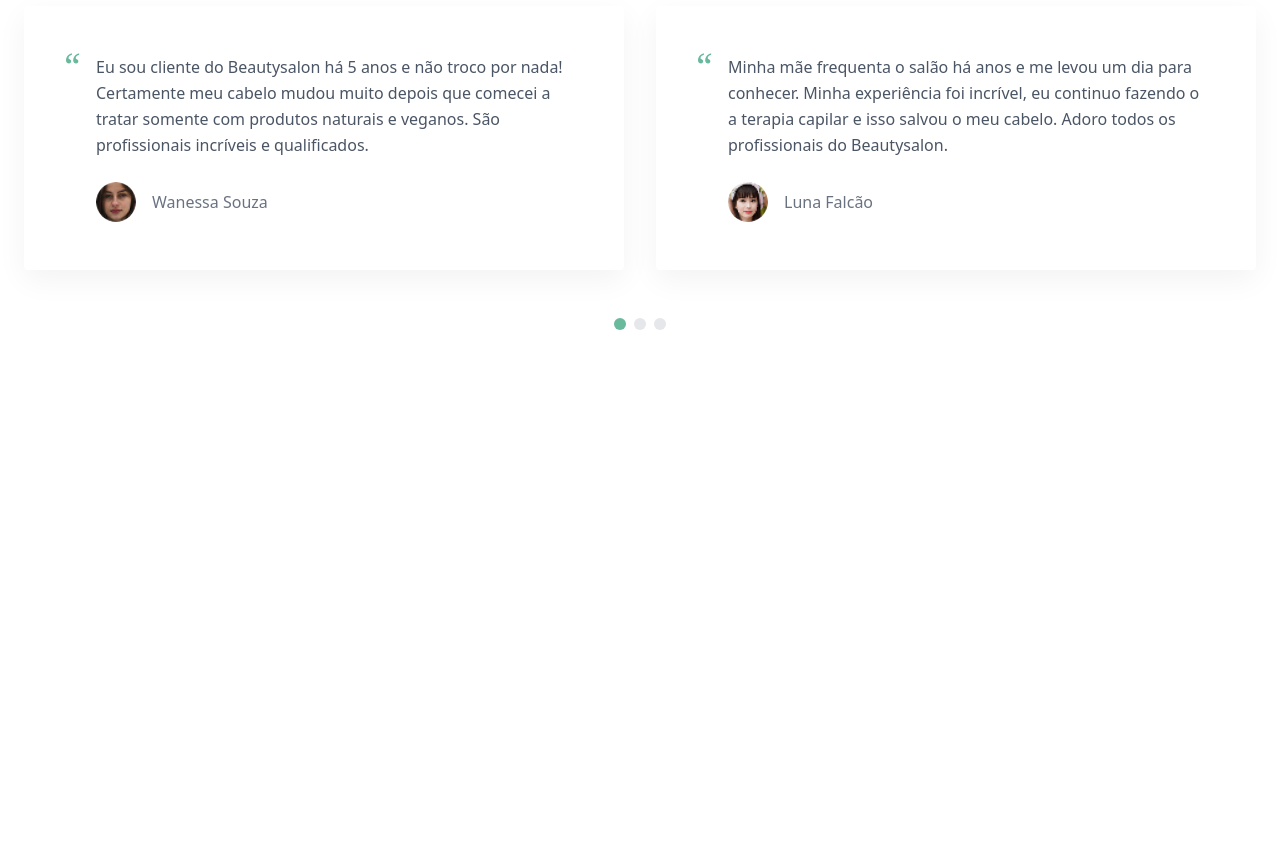
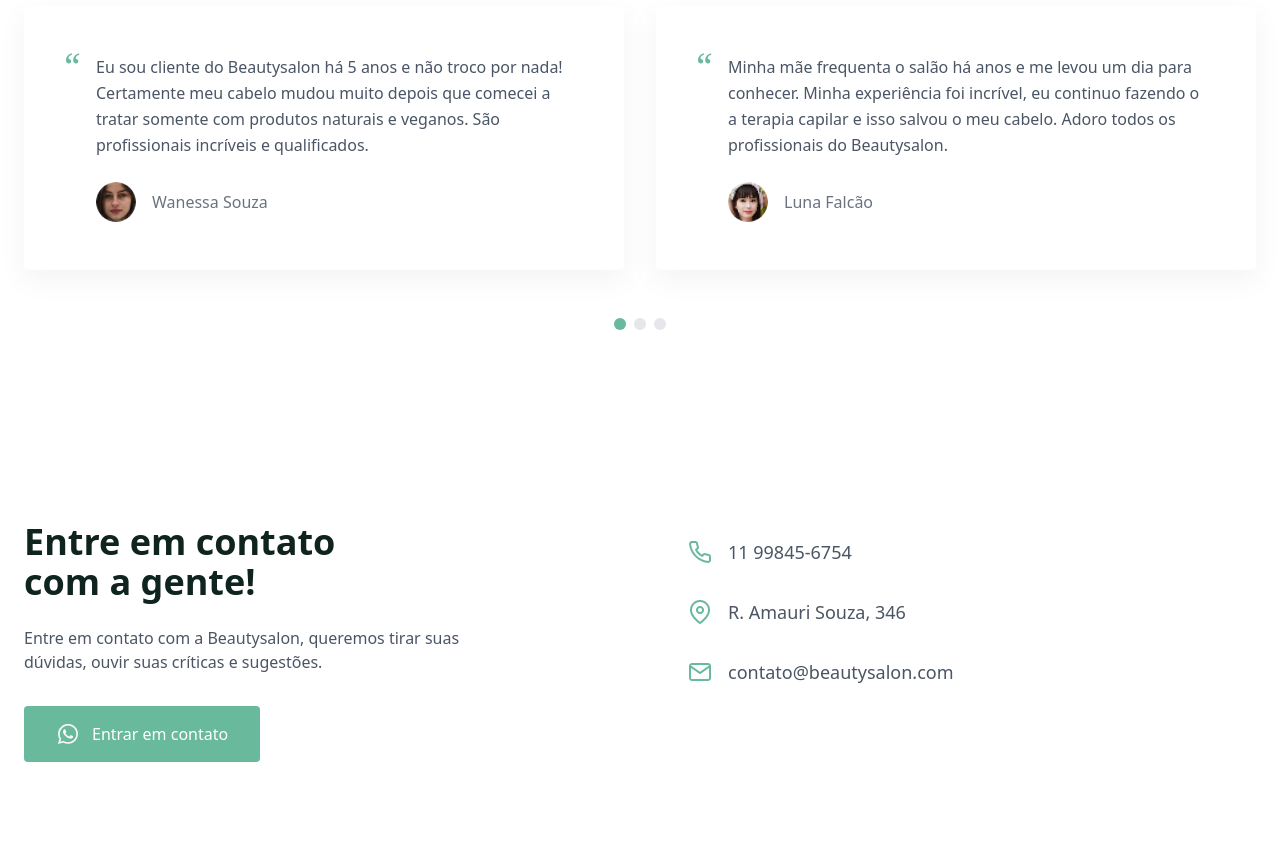
Before and after one commit to Ilyos11/Tailwind-2, a website: page index.html in a window 1280 px wide. Shown: the part 2227-3085 px from the top of the page. Before the commit the page ends 2653 px from the top, so only its background shows below. Drawn offline with Linux system fonts and the light colour scheme.

Commit message:
Section 6

```diff
--- a/index.html
+++ b/index.html
@@ -233,6 +233,50 @@
 
 
 
+  <!-- Section 6-->
+  <section class="bg-white py-16 md:py-24">
+    <div class="container mx-auto px-6">
+      <div class="flex flex-col md:flex-row justify-between items-start gap-12 md:gap-24">
+
+        <div class="w-full md:w-1/2">
+          <h2 class="text-3xl md:text-4xl font-bold text-[#0F241F] mb-6 max-w-sm">
+            Entre em contato com a gente!
+          </h2>
+          <p class="text-gray-600 mb-8 max-w-md">
+            Entre em contato com a Beautysalon, queremos tirar suas dúvidas, ouvir suas críticas e sugestões.
+          </p>
+          <a href="#" class="inline-flex items-center gap-3 bg-[#69B99D] hover:bg-[#5aa38a] text-white px-8 py-4 rounded transition-colors">
+
+            <img src="whatsapp 1.png" alt="" class="w-6 h-6">
+            <span>Entrar em contato</span>
+          </a>
+        </div>
+
+        <div class="w-full md:w-1/2 flex flex-col gap-8 md:pt-4">
+
+          <div class="flex items-center gap-4 text-gray-600">
+            <img src="phone icon.png" alt="" class="w-6 h-6">
+            <span class="text-lg">11 99845-6754</span>
+          </div>
+
+          <div class="flex items-center gap-4 text-gray-600">
+            <img src="location icon.png" alt="" class="w-6 h-6">
+            <span class="text-lg">R. Amauri Souza, 346</span>
+          </div>
+
+          <div class="flex items-center gap-4 text-gray-600">
+            <img src="Mail.png" alt="" class="w-6 h-6">
+            <span class="text-lg">contato@beautysalon.com</span>
+          </div>
+
+        </div>
+
+      </div>
+    </div>
+  </section>
+
+
+
 
 
 
```
Also changed, not shown: Mail.png (added), location icon.png (added), phone icon.png (added), src/output.css, whatsapp 1.png (added).
